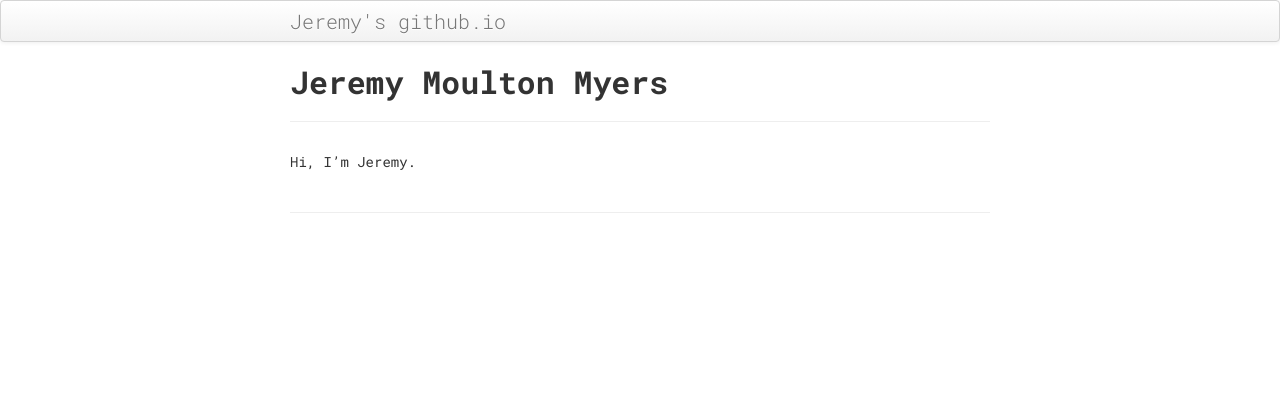
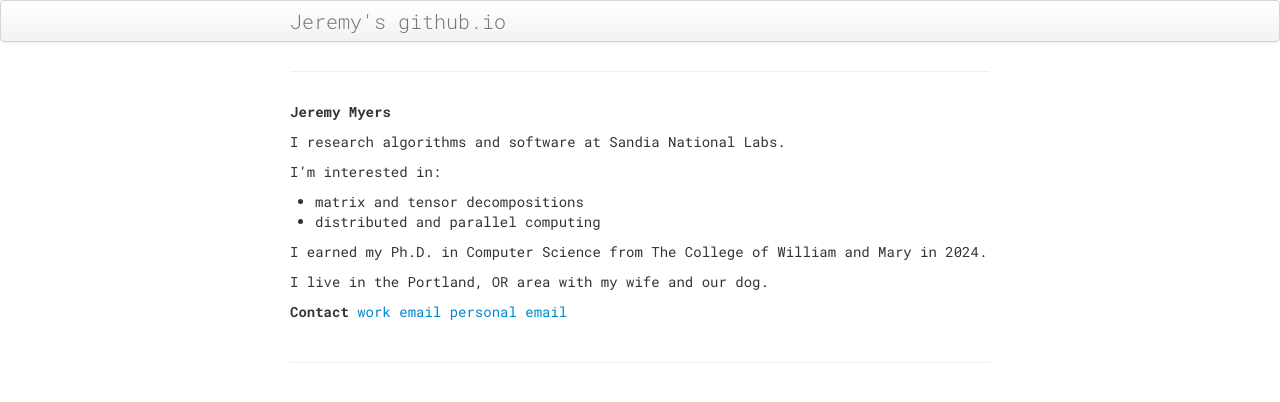
Before and after one commit to jeremy-myers/jeremy-myers.github.io, a Jekyll site: the page built from index.md, in a window 1280 px wide. Shown: the top 402 px of the page. Built offline with Jekyll 4.4.1, drawn with Linux system fonts in a browser that asks for light colours.

Commit message:
Update index.md

```diff
--- a/index.md
+++ b/index.md
@@ -1,8 +1,22 @@
 ---
 layout: page
-title: Jeremy Moulton Myers
+title:
 tagline:
 description:
 ---
 
-Hi, I'm Jeremy.
+**Jeremy Myers**
+
+I research algorithms and software at Sandia National Labs.
+
+I'm interested in:
+- matrix and tensor decompositions
+- distributed and parallel computing
+
+I earned my Ph.D. in Computer Science from The College of William and Mary in 2024.
+
+I live in the Portland, OR area with my wife and our dog.
+
+**Contact**
+[work email](mailto:jermyer@sandia.gov)
+[personal email](mailto:jeremy.moulton.myers@gmail.com)
```
